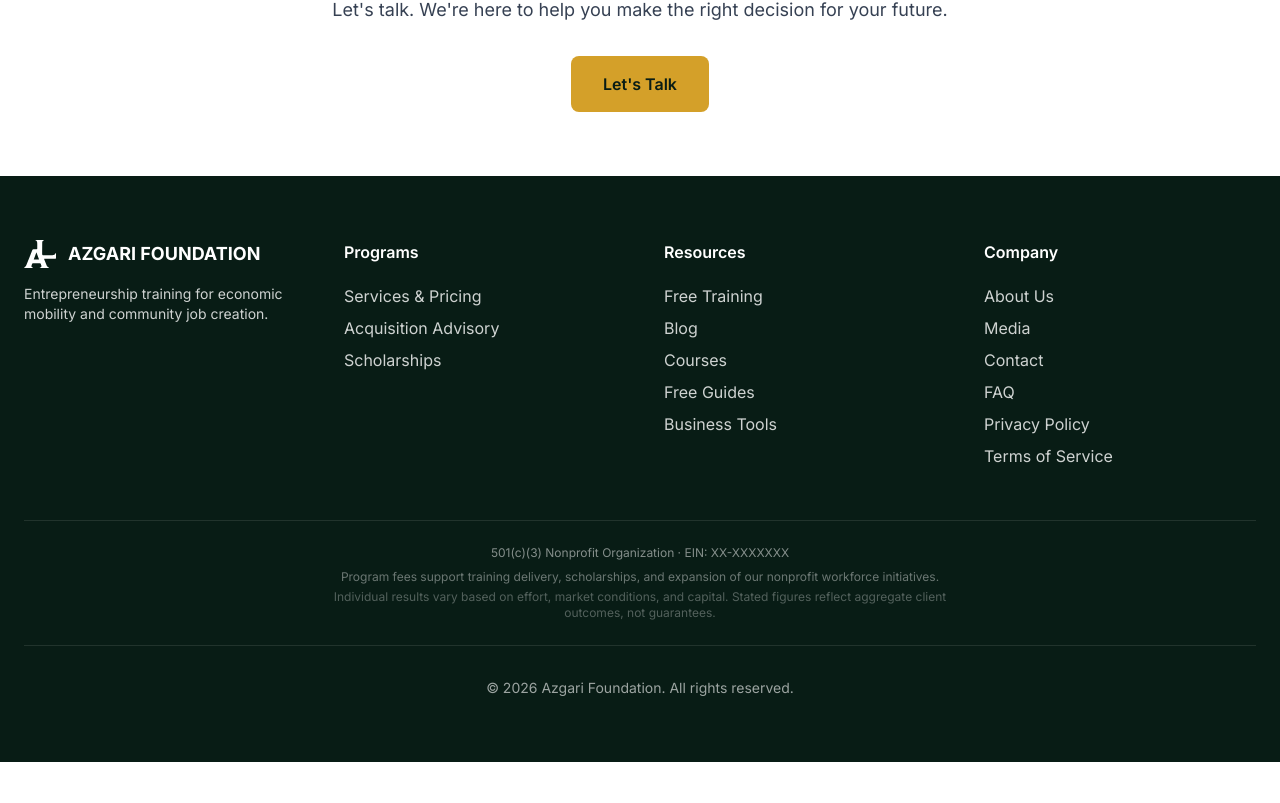
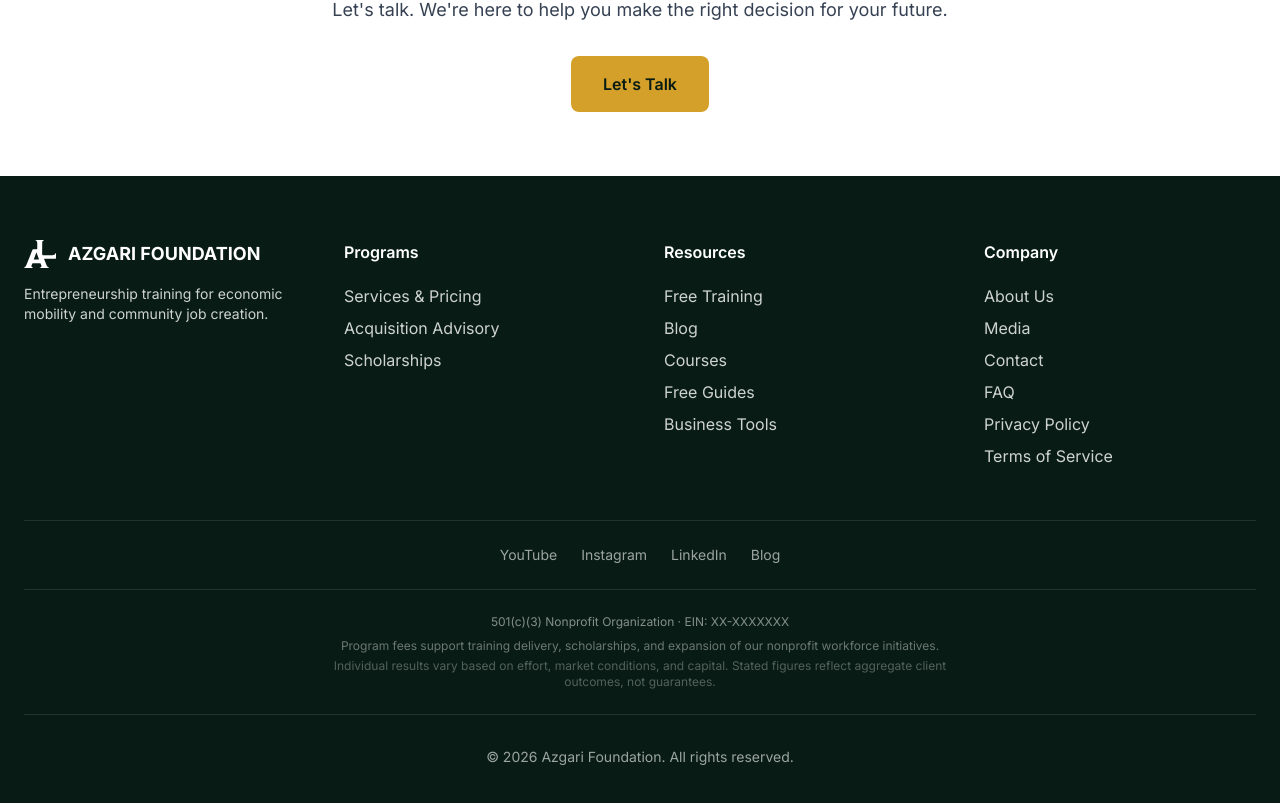
Before and after one commit to clientsuccessteam-collab/azgari-org, a Next.js app: page /faq in a window 1280 px wide. Shown: the part 2300-3103 px from the top of the page. Before the commit the page ends 3062 px from the top, so only its background shows below. Built offline with nearby package versions, Linux system fonts and the light colour scheme.

Commit message:
SEO: Add IndexNow key + YouTube/social links in footer
- IndexNow key file for Bing instant indexing
- YouTube, Instagram, LinkedIn, Blog links in site footer (crosslinks)
- Fixes missing azgari.org → YouTube crosslink flagged in SEO audit

```diff
--- a/src/components/Footer.tsx
+++ b/src/components/Footer.tsx
@@ -93,6 +93,14 @@ export default function Footer() {
           </div>
         </div>
 
+        {/* Social Links */}
+        <div className="border-t border-white/10 pt-6 mb-6 flex justify-center gap-6">
+          <a href="https://www.youtube.com/@azgarilipshy" target="_blank" rel="noopener" className="text-white/60 hover:text-amber-400 transition-colors text-sm">YouTube</a>
+          <a href="https://www.instagram.com/azgarilipshy" target="_blank" rel="noopener" className="text-white/60 hover:text-amber-400 transition-colors text-sm">Instagram</a>
+          <a href="https://www.linkedin.com/company/azgari-foundation" target="_blank" rel="noopener" className="text-white/60 hover:text-amber-400 transition-colors text-sm">LinkedIn</a>
+          <a href="https://azgari.blog" target="_blank" rel="noopener" className="text-white/60 hover:text-amber-400 transition-colors text-sm">Blog</a>
+        </div>
+
         {/* Nonprofit Compliance */}
         <div className="border-t border-white/10 pt-6 mb-6 text-center">
           <p className="text-xs text-white/50">
```
Also changed, not shown: public/fc4bdac4958808d967a1608b1cf413b8.txt (added).
